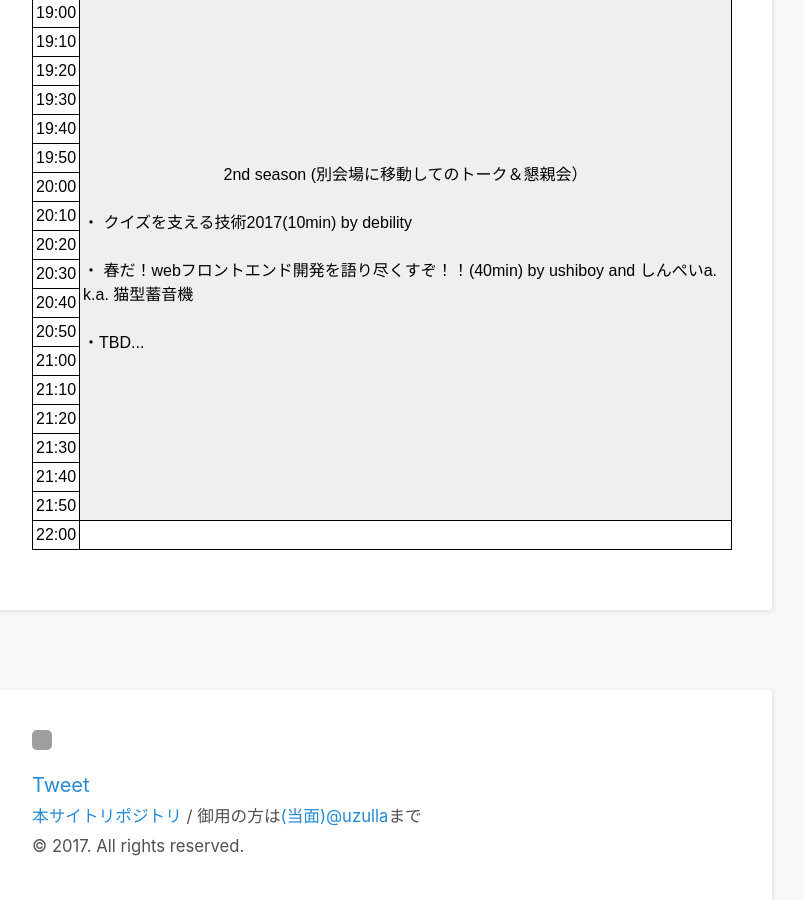
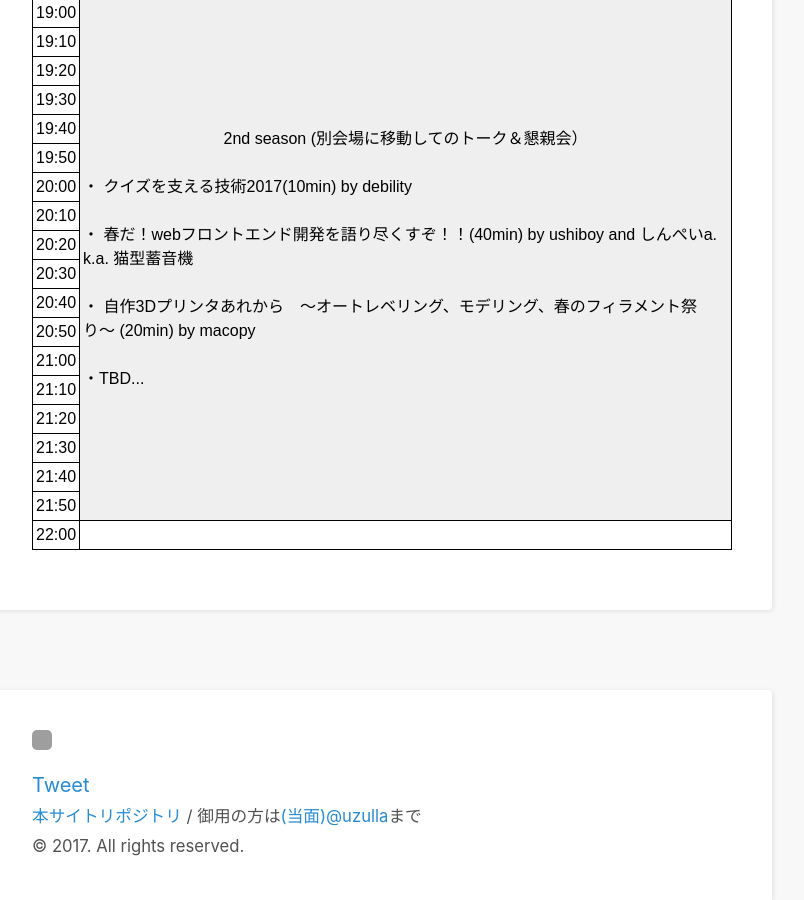
Before and after one commit to uzulla/y8-2017-spring, a Jekyll site: the page built from time-table.md, in a window 1280 px wide and 900 px high, scrolled down 2462 px. Shown: the whole window, without its empty margins (258-1062 px from the left). Built offline with Jekyll 4.4.1, drawn with Linux system fonts in a browser that asks for light colours; comment, search, counter and statistics services are not loaded; grey boxes are pictures that could not be loaded.

Commit message:
add macopy

```diff
--- a/time-table.md
+++ b/time-table.md
@@ -542,6 +542,9 @@ border: solid 1px #000;
             ・<a href="https://github.com/uzulla/y8-2017-spring-talks/issues/15"> 春だ！webフロントエンド開発を語り尽くすぞ！！</a>(40min)
              by <a href="http://twitter.com/ushiboy">ushiboy</a> and <a href="http://twitter.com/neko_gata_s">しんぺいa.k.a. 猫型蓄音機</a><br>
              <br>
+             ・ 自作3Dプリンタあれから　〜オートレベリング、モデリング、春のフィラメント祭り〜 (20min)
+             by <a href="https://twitter.com/mackee_w">macopy</a><br>
+             <br>
             ・TBD...
 
             </td>
```
